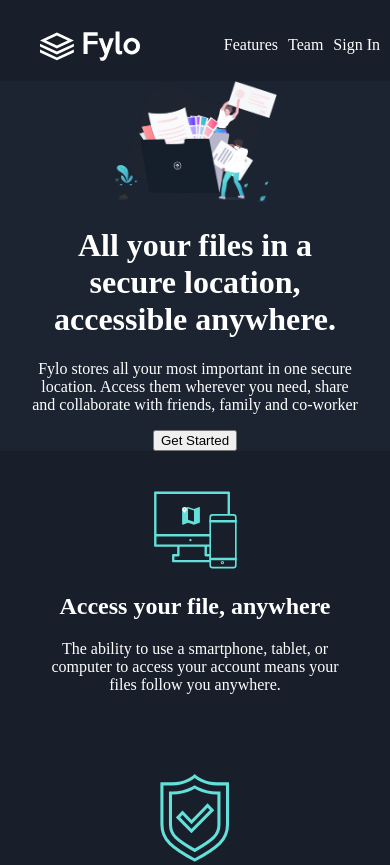
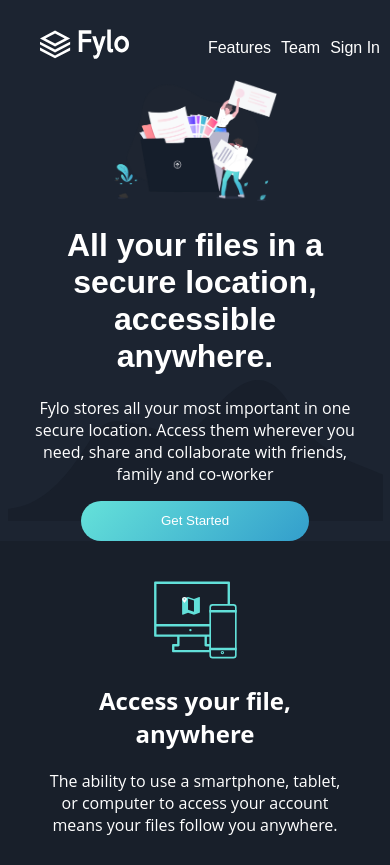
Before and after one commit to Captressketh001/fylo-dark-theme-landing-page-master, a plain HTML site: page index.html in a window 390 px wide. Shown: the top 865 px of the page. Drawn offline with Linux system fonts and the light colour scheme; files whose address does not match are found by name; a web font is replaced by a local one.

Commit message:
finished all tasks

```diff
--- a/index.html
+++ b/index.html
@@ -12,12 +12,12 @@
     <main>
         <nav>
           <ul class="container">
-            <li><img src="./images/logo.svg" alt=""></li>
-            <li class="logo feature">Features</li>
+            <li><a href="#"><img src="./images/logo.svg" alt=""></a></li>
+            <li class="logo feature"><a href="#feature">Features</a> </li>
             <li class="feature">
-               Team
+              <a href="#team">Team</a>
             </li>
-            <li class="feature">Sign In</li>
+            <li class="feature"><a href="#sign">Sign In</a> </li>
         </ul>
         </nav>
         <div class="intro-container">
@@ -29,7 +29,7 @@
         <button type="submit">Get Started</button>
             </div>
         </div>
-        <div class="features">
+        <div class="features" id="feature">
             <div>
                 <img src="./images/icon-access-anywhere.svg" alt="">
         <h2>Access your file, anywhere</h2>
@@ -53,7 +53,7 @@
           be securely shared and stored.</p>
             </div>
         </div>
-        <div class="teams">
+        <div class="teams" id="team">
             <div><img src="./images/illustration-stay-productive.png" alt=""></div>
             <div>
                 <h1>Stay productive,
@@ -103,7 +103,7 @@
               </div>
             </div>
           </div>
-          <div class="sign-in">
+          <div class="sign-in" id="sign">
             <div>
               <h1>Get early access today</h1>
           <p>It only takes a minute to sign up and our free starter tier is extremely generous. If you have any questions, our support team would be a happy to help you.</p>
@@ -142,7 +142,7 @@
               <li>Privacy</li>
             </ul>
           </div>
-          <div class="">
+          <div class="social-links">
             <ul>
               <li><i class="fab fa-facebook"></i>
             <i class="fab fa-twitter"></i>
--- a/style.css
+++ b/style.css
@@ -1,8 +1,14 @@
+@import url('https://fonts.google.com/specimen/Raleway)');
+@import url('https://fonts.google.com/specimen/Open+Sans');
 html, body{
+    font-family: 'Open Sans', sans-serif;
     height: 100%;
-    background-color: hsl(218, 28%, 13%);
+    background-color: hsl(217, 28%, 15%);
     color: #fff;
     margin: 0 auto;
+}
+h1, button, .container > li > a, .sign-in div > input[type='button']{
+    font-family: 'Raleway', sans-serif;
 }
 nav{
     height: 100%;
@@ -10,6 +16,7 @@ nav{
 .container{
     display: flex;
     list-style: none;
+
 }
 .container > li > img{
     width: 200px;
@@ -20,16 +27,25 @@ nav{
 .container > .feature{
     padding-top: 15px;
     padding-right: 30px;
+    /* padding-left: 20px; */
+}
+.container > .feature > a{
+    color: hsl(0, 0%, 100%);
+    text-decoration: none;
+}
+.container > .feature > a:hover{
+    text-decoration: underline;
+    font-weight: 700;
 }
 @media screen and (max-width: 768px){
     .container > .feature{
         padding-top: 20px;
         padding-right: 10px;
     }
-    .container > li > img{
-        width: 100px;
+    .container > li > a > img{
+        width: 89px;
         height: 30px;
-        padding-top: 15px;
+        padding-top: 13px;
     }
 }
 .intro-container{
@@ -40,10 +56,15 @@ nav{
     height: 100%;
     flex-wrap: wrap;
     padding: 0 25em;
+    background-image: url(./images/bg-curvy-desktop.svg);
+    background-position: 50% 300px;
+    background-repeat: no-repeat;
 }
 .intro-container > div{
     text-align: center;
     flex: 1 1 25%;
+    /* padding-bottom: 400px; */
+
 }
 
 .intro-container > div > img{
@@ -51,15 +72,37 @@ nav{
     /* height: 100%; */
     object-fit: cover;
 }
+.intro-container > div > button{
+        width: 50%;
+        height: 40px;
+        border: none;
+        border-radius: 23px;
+        outline: none;
+        background: linear-gradient(-45deg, hsl(198, 60%, 50%), hsl(176, 68%, 64%));
+        color: hsl(0, 0%, 100%);
+
+}
 @media screen and (max-width: 1200px){
     .intro-container{
         padding: 0;
+        background-image: url(./images/bg-curvy-desktop.svg);
+        background-repeat: no-repeat;
     }
 }
 @media screen and (max-width: 768px){
    .intro-container{
        padding: 0 2em;
    }
+   .intro-container > div > button{
+       width: 70%;
+   }
+}
+@media screen and (max-width: 445px){
+    .intro-container{
+        background-image: url(./images/bg-curvy-mobile.svg);
+        background-repeat: no-repeat;
+    }
+
 }
 @media screen and (max-width: 360px){
     .intro-container{
@@ -76,10 +119,13 @@ nav{
     align-items: center;
     text-align: center;
     padding: 10em;
+    /* padding-top: 150px; */
+    background-color: hsl(218, 28%, 13%);
 }
 .features > div{
     padding-bottom: 2em;
 }
+
 @media screen and (max-width: 768px){
     .features{
         grid-template-columns: 1fr;
@@ -90,6 +136,7 @@ nav{
     display: grid;
     grid-template-columns: 1fr 1fr;
     justify-content: center;
+    background-color: hsl(218, 28%, 13%);
 }
 .teams > div{
     padding: 1em;
@@ -128,8 +175,9 @@ nav{
    background-repeat: no-repeat;
    background-position:4% 7px;
    background-size: auto;
-   margin-top: 110px;
+   /* margin-top: 110px; */
    padding: 40px;
+   background-color: hsl(218, 28%, 13%);
 }
 @media screen and (max-width: 768px){
     .quote-section{
@@ -170,6 +218,7 @@ nav{
     flex-wrap: wrap;
     padding: 0 4em 0 4em;
     text-align: center;
+    background-color: hsl(218, 28%, 13%);
 }
 .sign-in > div{
     background-color: hsl(217, 28%, 15%);
@@ -239,6 +288,12 @@ footer > img{
     footer{
         padding: 0;
     }
+    .social-links ul li{
+        text-align: center;
+    }
+    .social-links ul li i{
+        padding-right: 10px;
+    }
 }
 .attribution {
     font-size: 11px;
```
